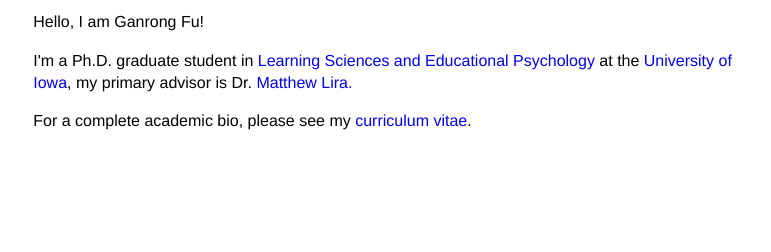
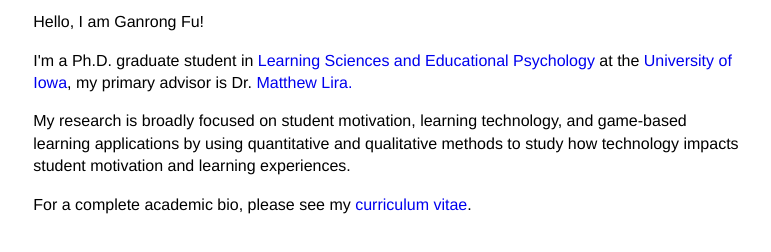
Before and after one commit to ganrongfu/ganrongfu.github.io, a plain HTML site: page index.html in a window 1280 px wide. Shown: the part 212-464 px from the top of the page, 0-771 px from the left. Drawn offline with Linux system fonts and the light colour scheme.

Commit message:
Update index.html

```diff
--- a/index.html
+++ b/index.html
@@ -27,6 +27,8 @@
         <p>
             I'm a Ph.D. graduate student in <a href="https://education.uiowa.edu/areas-study/learning-sciences-and-assessment/learning-sciences-and-educational-psychology">Learning Sciences and Educational Psychology</a> at the <a href="https://uiowa.edu">University of Iowa</a>, my primary advisor is Dr. <a href="https://education.uiowa.edu/directory/matthew-lira">Matthew Lira.</a>
         </p>
+        <p> My research is broadly focused on student motivation, learning technology, and game-based learning applications by using quantitative and qualitative methods to study how technology impacts student motivation and learning experiences.
+        </p>
         <p>For a complete academic bio, please see my <a href="cv.pdf">curriculum vitae</a>.</p>
     </div>
 </body>
```
